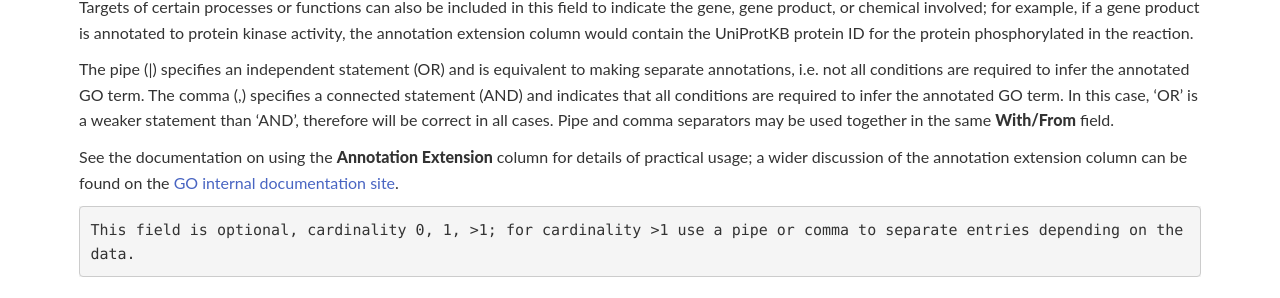
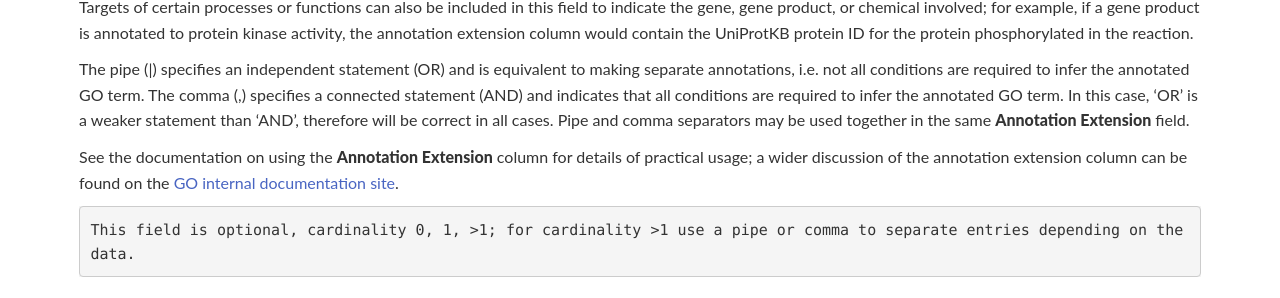
Before and after one commit to geneontology/geneontology.github.io, a Jekyll site: the page built from _docs/go-annotation-file-gaf-format-22.md, in a window 1280 px wide and 900 px high, scrolled down 7583 px. Shown: the part 150-448 px from the top of the window. Built offline with Jekyll 4.4.1, drawn with Linux system fonts in a browser that asks for light colours; nearby versions of some CDN libraries.

Commit message:
Update go-annotation-file-gaf-format-22.md

```diff
--- a/_docs/go-annotation-file-gaf-format-22.md
+++ b/_docs/go-annotation-file-gaf-format-22.md
@@ -269,7 +269,7 @@
 
 Targets of certain processes or functions can also be included in this field to indicate the gene, gene product, or chemical involved; for example, if a gene product is annotated to protein kinase activity, the annotation extension column would contain the UniProtKB protein ID for the protein phosphorylated in the reaction.
 
-The pipe (\|) specifies an independent statement (OR) and is equivalent to making separate annotations, i.e. not all conditions are required to infer the annotated GO term. The comma (,) specifies a connected statement (AND) and indicates that all conditions are required to infer the annotated GO term. In this case, 'OR' is a weaker statement than 'AND', therefore will be correct in all cases. Pipe and comma separators may be used together in the same **With/From** field.
+The pipe (\|) specifies an independent statement (OR) and is equivalent to making separate annotations, i.e. not all conditions are required to infer the annotated GO term. The comma (,) specifies a connected statement (AND) and indicates that all conditions are required to infer the annotated GO term. In this case, 'OR' is a weaker statement than 'AND', therefore will be correct in all cases. Pipe and comma separators may be used together in the same **Annotation Extension** field.
 
 See the documentation on using the **Annotation Extension** column for details of practical usage; a wider discussion of the annotation extension column can be found on the <a href="http://wiki.geneontology.org/index.php/Annotation_Extension">GO internal documentation site</a>.
 
```
